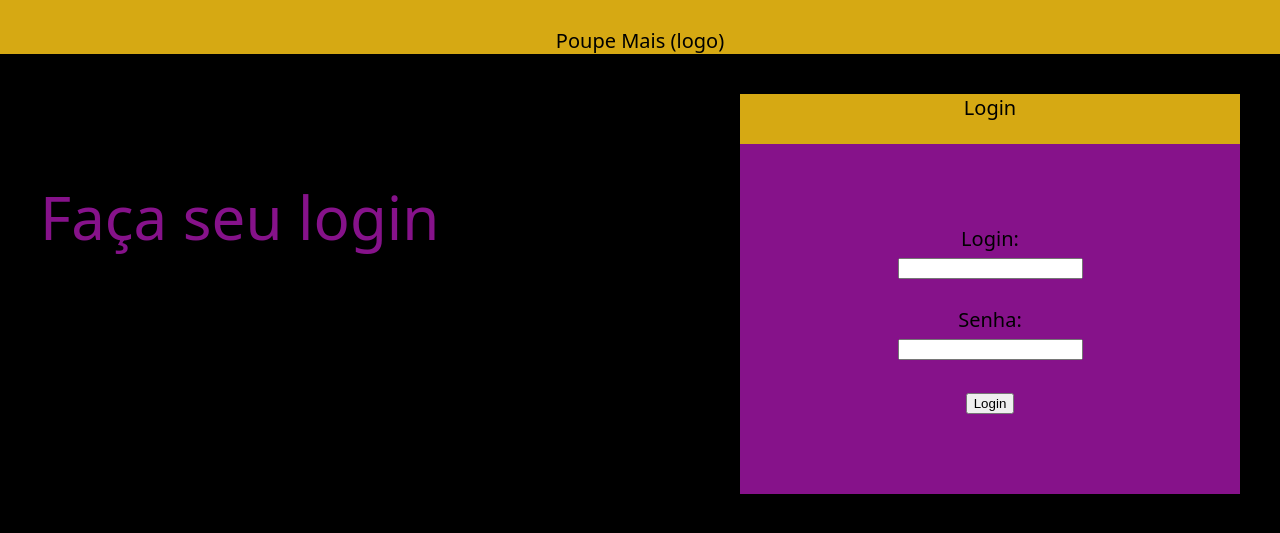
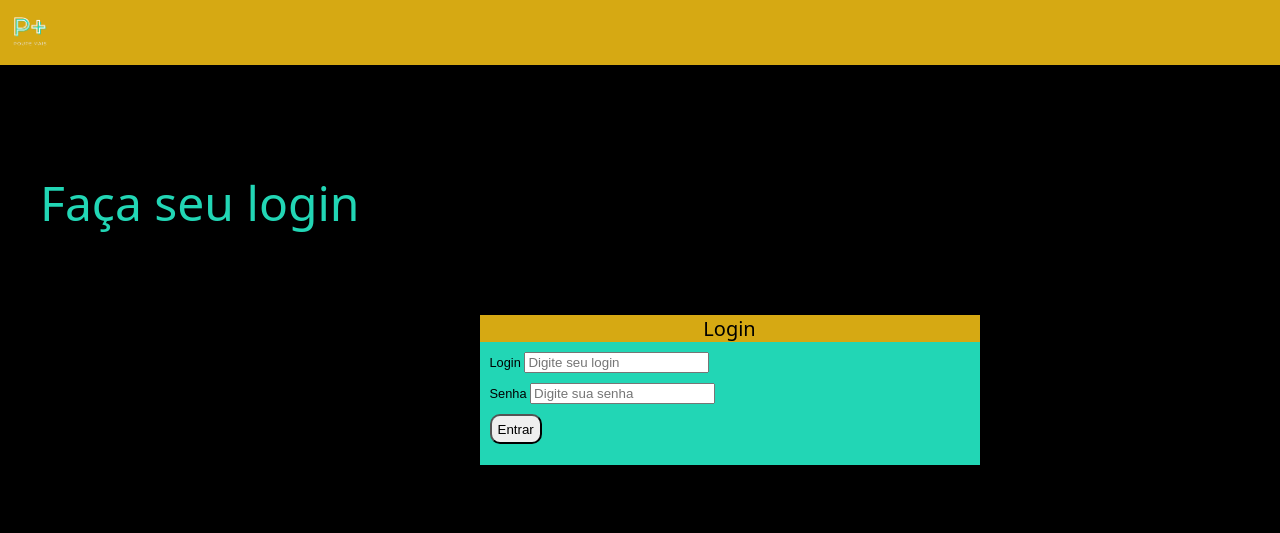
Before and after one commit to aline-m-dias/trabalhoBDI, a PHP site: page /login.html in a window 1280 px wide. Shown: the top 533 px of the page. Run offline with PHP 8.4, Linux system fonts and the light colour scheme; some libraries are stand-ins or nearby versions.

Commit message:
alterações página login

```diff
--- a/CSS/main.css
+++ b/CSS/main.css
@@ -45,6 +45,13 @@ img {
 
 /*formulario*/
 
+input[type="submit"] {
+    border-radius: 10px;
+    height: 30px;
+    cursor: pointer;
+    padding: 50 px;
+}
+
 #register-form {
     font-size: 80%;
     box-sizing: border-box;
@@ -59,6 +66,7 @@ img {
     margin: 0 auto;
     padding: 0 auto;
     border-radius: 10 px;
+    font-size: 40 px;
 }
 
 .cadastro {
@@ -86,6 +94,43 @@ img {
     position: relative;
 }
 
+.frase {
+    color: #D6A913;
+    font-size: 18px;
+    margin-top: 60px;
+    padding: 0 auto;
+}
+
+/*tela login*/
+
+.fundoPretoLogin {
+    color: #22d6b5;
+    height: 110px;
+    float: left;
+    font-size: 300%;
+    text-align: left;
+    margin: 40px;
+}
+
+.fazerLogin {
+    background-color: #22d6b5;
+    height: 150px;
+    width: 500px;
+    float: left;
+    margin: 250px;
+    margin-left: 80px;
+    border-radius: 10 px;
+}
+
+.logar {
+    background-color: #D6A913;
+    color: black;
+    text-align: center;
+    margin: 0 auto;
+    padding: 0 auto;
+    font-size: 20px;
+}
+
 .ola {
     background-color: #22d6b5;
     color: black;
@@ -93,31 +138,8 @@ img {
     font-size: 150%;
 }
 
-.logar {
-    background-color: #D6A913;
-    color: black;
-    height: 50px;
-}
-
-.fazerLogin {
-    background-color: #86128A;
-    height: 400px;
-    width: 500px;
-    float: right;
-    margin: 40px;
-}
-
 .clear {
     clear: both;
-}
-
-.fundoPretoLogin {
-    color: #86128A;
-    height: 110px;
-    float: left;
-    font-size: 300%;
-    text-align: left;
-    margin: 40px;
 }
 
 .fundoPretoCadastro {
@@ -134,8 +156,3 @@ img {
     color: black;
     height: 110px;
 }
-
-.fundoAmarelo {
-    background-color: #D6A913;
-    color: black;
-}
--- a/cadastrar.html
+++ b/cadastrar.html
@@ -14,13 +14,17 @@
 	<link rel="stylesheet" type="text/css" href="slick/slick-theme.css" />
 
 	<header class="cabecalho">
-		<a class="logo" href="cadrastrar.html"> <img
+		<a class="logo" href="cadastrar.html"> <img
 				src="IMG/WhatsApp_Image_2021-07-26_at_15.21.39-removebg-preview.png"> </a>
 	</header>
 
 	<div class="fundoPretoCadastro">
 		<br> Organize os gastos da sua
 		<br> família de forma fácil
+
+		<div class="frase">
+			<p> A educação financeira que a sua família precisa para conquistar seu objetivos!</p>
+		</div>
 	</div>
 
 	<div class="cadastro">
--- a/login.html
+++ b/login.html
@@ -6,33 +6,38 @@
 	<meta charset="utf-8" />
 </head>
 
-<body class=" navbar">
+<body>
 
 	<link rel="stylesheet" href="./css/main.css">
 	<link rel="stylesheet" type="text/css" href="slick/slick.css" />
 	<link rel="stylesheet" type="text/css" href="slick/slick-theme.css" />
 
-	<div class="fundoAmarelo">
-		<br>Poupe Mais (logo) <br>
-	</div>
+	<header class="cabecalho">
+		<a class="logo" href="cadrastrar.html"> <img
+				src="IMG/WhatsApp_Image_2021-07-26_at_15.21.39-removebg-preview.png"> </a>
+	</header>
+
 	<div class="fundoPretoLogin">
 		<br> Faça seu login
 	</div>
 
 	<div class="fazerLogin">
 
-		<div class="logar">
-			Login
-		</div>
+		<p class="logar">Login</p>
 
-		<form>
-			<br><br><br>
-			Login:<br>
-			<input type="text" name="login"><br><br>
-			Senha:<br>
-			<input type="text" name="senha"><br><br>
-			<input type="submit" value="Login">
-		</form>
+		<form id="register-form" action="">
+
+			<div class="full-box">
+				<label for="name">Login</label>
+				<input type="text" name="login" id="login" placeholder="Digite seu login">
+			</div>
+			<div class="full-box">
+				<label for="name">Senha</label>
+				<input type="text" name="senha" id="senha" placeholder="Digite sua senha">
+			</div>
+			<div class="full-box">
+				<input id="btn-submit" type="submit" value="Entrar">
+			</div>
 	</div>
 
 	<div class="clear"></div>
```
